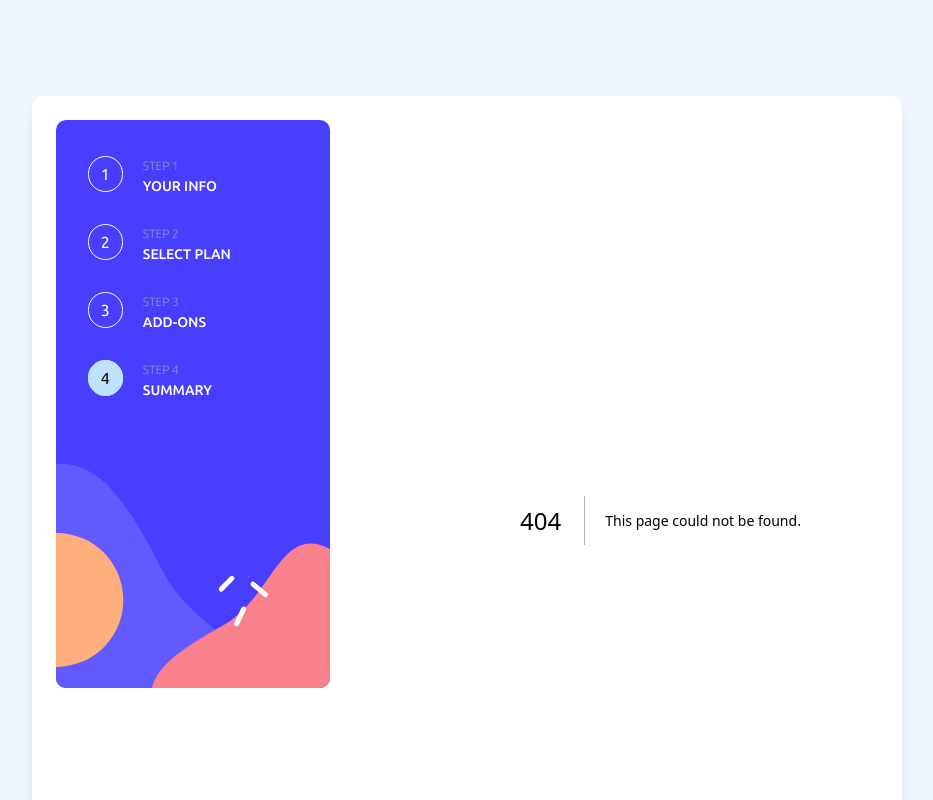
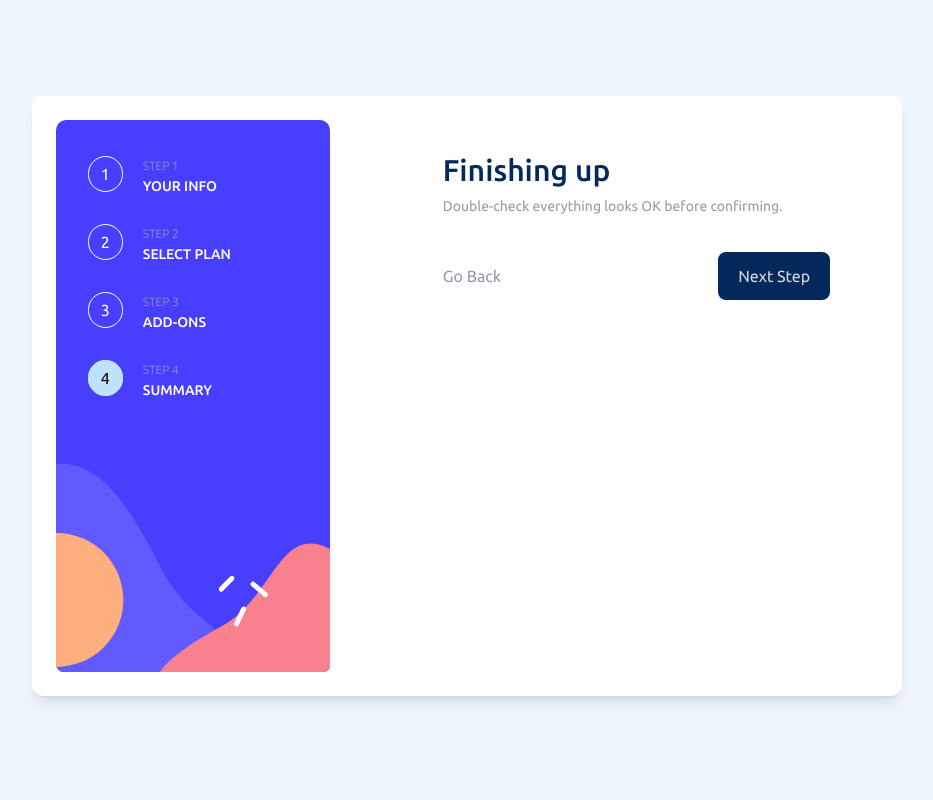
Before and after one commit to BarrosVentura/multi-step-form, a Next.js app: page /summary in a window 1280 px wide. Before the commit this address had no page. Shown: the top 800 px of the page, without its empty margins (173-1106 px from the left). Built offline with nearby package versions, Linux system fonts and the light colour scheme.

Commit message:
Adiciona estrutura inicial de summary, adiciona indicativos de preços

```diff
--- a/src/app/addons/page.tsx
+++ b/src/app/addons/page.tsx
@@ -16,9 +16,8 @@ export default function AddonsPage() {
   });
 
   function handleNextStep(data: Addons) {
-    // handleFormContent({ ...data });
-    // router.push("/addons");
-    console.log({ data });
+    handleFormContent({ ...data });
+    router.push("/summary");
   }
 
   function handleGoBack() {
--- a/src/app/form-provider.tsx
+++ b/src/app/form-provider.tsx
@@ -15,6 +15,7 @@ interface FormContent {
   phone?: number;
   plan?: string;
   period?: string;
+  addons?: string[] | null;
 }
 
 interface FormProviderContext {
--- /dev/null
+++ b/src/app/summary/layout.tsx
@@ -0,0 +1,17 @@
+export default function SummaryLayout({
+  children,
+}: {
+  children: React.ReactNode;
+}) {
+  return (
+    <main className="pt-8 flex flex-col pr-12">
+      <h1 className="text-3xl font-medium text-marine-blue mb-2">
+        Finishing up
+      </h1>
+      <p className="text-cool-gray text-sm mb-9">
+        Double-check everything looks OK before confirming.
+      </p>
+      {children}
+    </main>
+  );
+}
--- /dev/null
+++ b/src/app/summary/page.tsx
@@ -0,0 +1,36 @@
+"use client";
+
+import { useFormProvider } from "../form-provider";
+import { useRouter } from "next/navigation";
+
+export default function AddonsPage() {
+  const { formContent } = useFormProvider();
+  const router = useRouter();
+
+  function handleNextStep() {
+    // handleFormContent({ ...data });
+    // router.push("/summary");
+  }
+
+  function handleGoBack() {
+    router.push("/plan");
+  }
+
+  return (
+    <div className="flex justify-between items-center">
+      <button
+        onClick={handleGoBack}
+        className="text-cool-gray hover:text-marine-blue transition-all"
+      >
+        Go Back
+      </button>
+
+      <button
+        type="submit"
+        className="bg-marine-blue text-light-gray py-3 px-5 rounded-lg hover:brightness-125 transition-all disabled:bg-cool-gray disabled:text-alabaster"
+      >
+        Next Step
+      </button>
+    </div>
+  );
+}
```
Also changed, not shown: src/prices/addons.ts (added, +14 -0 lines), src/prices/plan.ts (added, +14 -0 lines).
